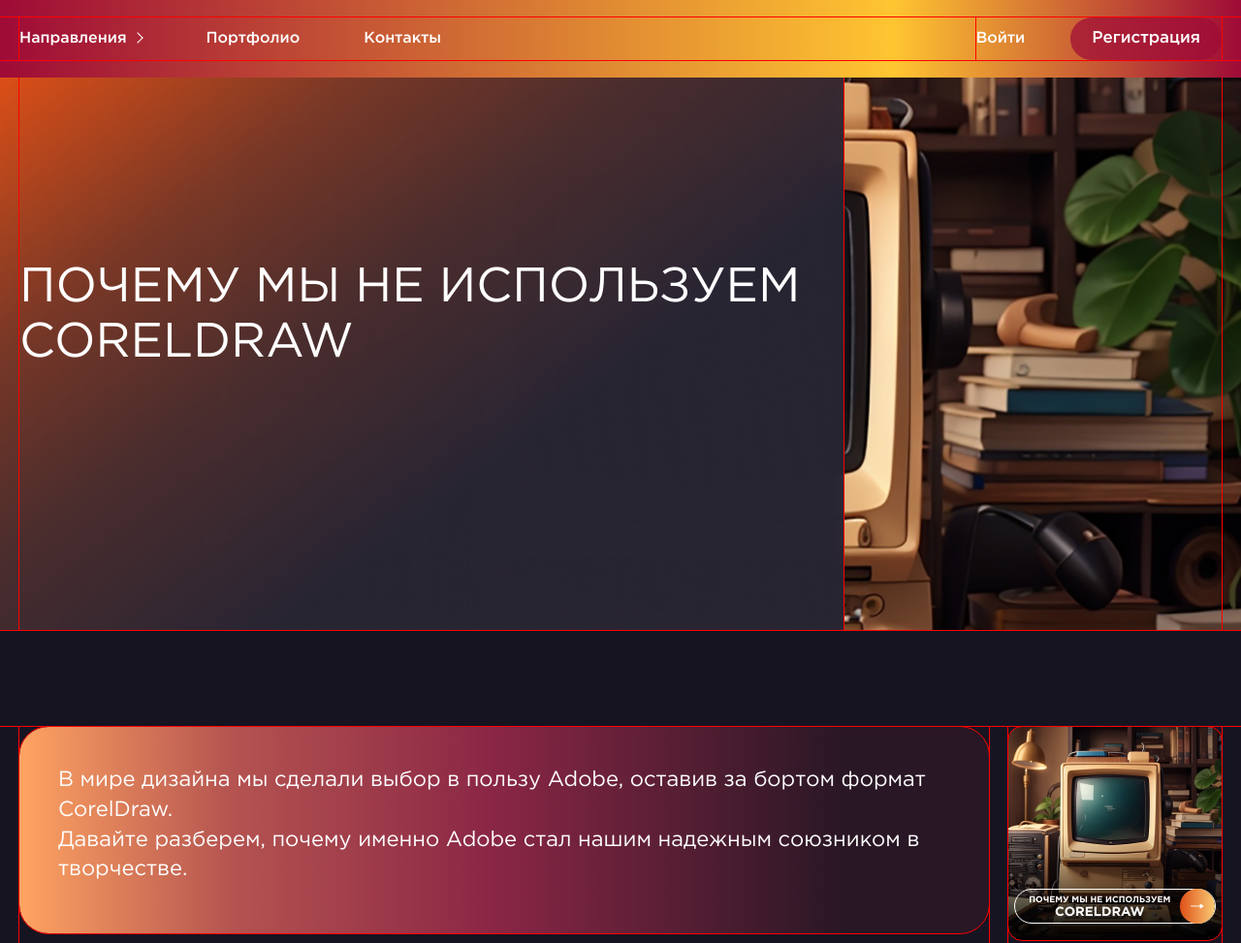
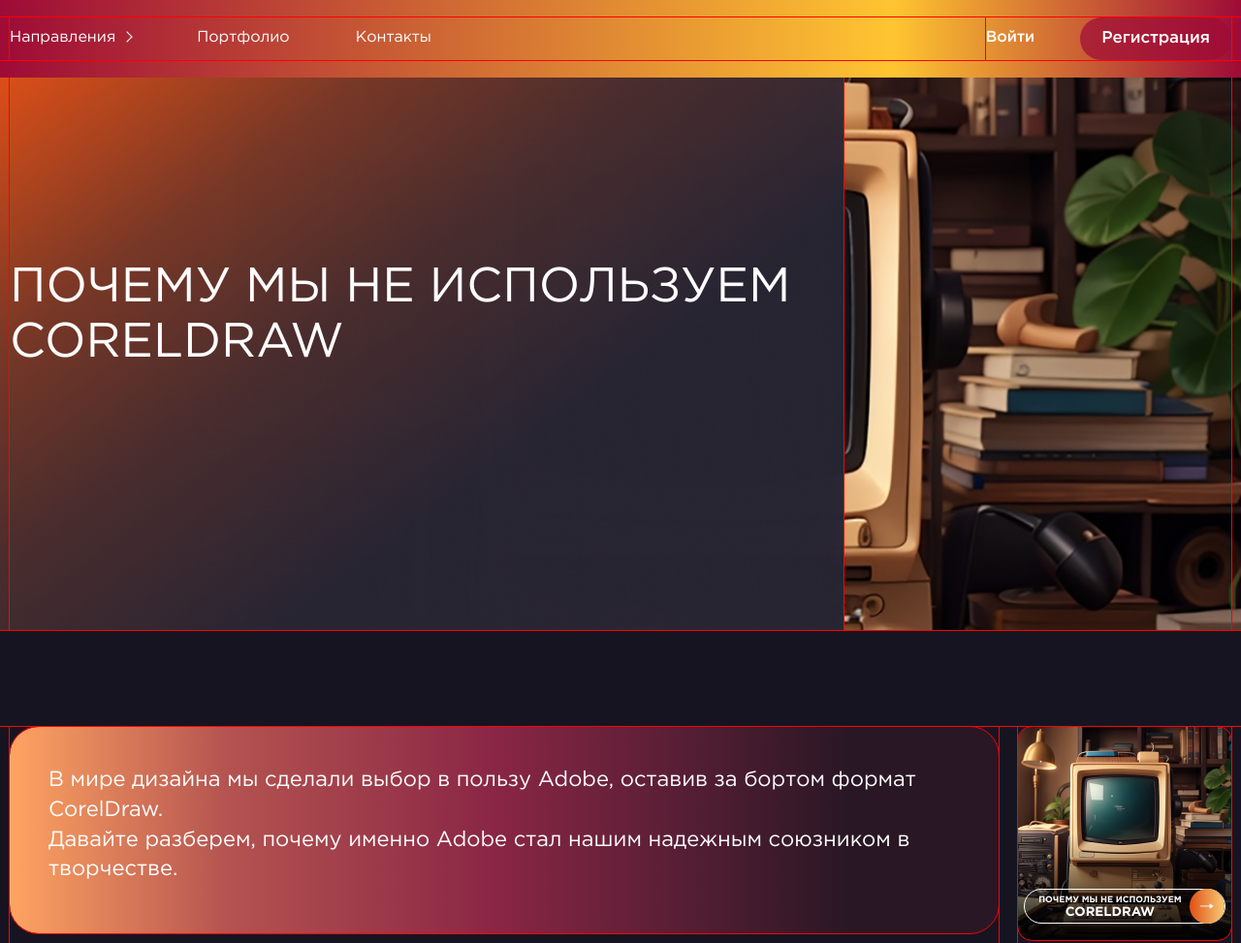
Before and after one commit to AndreyFedyukin/article-coreldraw, a plain HTML site: page index.html in a window 1280 px wide. Shown: the top 973 px of the page at 97% size. Drawn offline with nearby package versions, Linux system fonts and the light colour scheme.

Commit message:
subtotal

```diff
--- a/css/style.css
+++ b/css/style.css
@@ -55,13 +55,14 @@
   --color-bg: #171422;
   --color-card: rgb(255, 255, 255);
   --color-text: rgb(255, 255, 255);
+  --color-button: rgba(158, 11, 55, 0.7);
 }
 
 body {
   width: 100%;
   min-height: 100svh;
   font-family: 'Gotham Pro', Arial, sans-serif;
-  font-size: 16px;
+  font-size: 1rem;
   font-style: normal;
   background-color: var(--color-bg);
   color: var(--color-text);
@@ -75,8 +76,8 @@
 
 .container {
   width: 100%;
-  max-width: 1460px;
-  padding: 0 20px;
+  max-width: 1440px;
+  padding: 0 10px;
   margin: 0 auto;
 }
 
@@ -127,8 +128,24 @@
   justify-content: space-between;
 }
 
+.header__menu-item::after {
+  width: 0;
+  height: 1.7px;
+  content: "";
+  display: block;
+  background: var(--color-text);
+  transition: width 0.7s;
+}
+
+.header__menu-item:hover::after {
+  width: 100%;
+}
+
 .header__menu-link {
-  font-weight: 500;
+  font-size: 1rem;
+  font-weight: 400;
+  color: var(--color-text);
+  cursor: pointer;
 }
 
 .header__menu-link-style {
@@ -161,11 +178,24 @@
 }
 
 .header__button-registration {
-  font-size: 17px;
+  font-size: 1.0625rem;
   font-weight: 500;
-  background-color: rgba(158, 11, 55, 0.7);
+  background-color: var(--color-button);
   border-radius: 40px;
   padding: 12px 22px;
+}
+
+.btn-hover::after {
+  width: 0;
+  height: 1px;
+  content: "";
+  display: block;
+  background: var(--color-text);
+  transition: width 0.7s;
+}
+
+.btn-hover:hover::after {
+  width: 100%;
 }
 
 /* section banner ****************************** */
@@ -182,7 +212,7 @@
 }
 
 .banner__title {
-  font-size: 50px;
+  font-size: 3.125rem;
   font-weight: 400;
   text-transform: uppercase;
 }
@@ -252,7 +282,7 @@
 
 .info__box-top-text {
   width: 100%;
-  font-size: 22px;
+  font-size: 1.375rem;
   font-weight: 400;
   line-height: 140%;
   padding: 40px 40px 50px;
@@ -269,13 +299,13 @@
 
 .info__box-number {
   display: table;
-  font-size: 183px;
+  font-size: 11.4375rem;
   font-weight: 700;
   background: -webkit-linear-gradient(180deg, #8a2645 0%, #291725 67%, #171422 99%);
   background: linear-gradient(180deg, #8a2645 0%, #291725 67%, #171422 99%);
   -webkit-background-clip: text;
   -webkit-text-fill-color: transparent;
-  color: #8a2645;
+  color: rgb(138, 38, 69);
 }
 
 .info__box-number-one {
@@ -287,7 +317,7 @@
 }
 
 .info__box-text {
-  font-size: 22px;
+  font-size: 1.375rem;
   font-weight: 400;
   line-height: 140%;
   margin-bottom: 40px;
@@ -309,7 +339,7 @@
 
 .info__box-card {
   min-height: 62px;
-  background-color: #fff;
+  background-color: var(--color-card);
   border-radius: 12px;
   align-content: center;
 }
@@ -344,14 +374,14 @@
 }
 
 .info__box-text-style {
-  font-size: 18px;
+  font-size: 1.125rem;
   text-align: right;
   margin: 0;
 }
 
 /* block paragraph ****************************** */
 .info__paragraph {
-  font-size: 22px;
+  font-size: 1.375rem;
   font-weight: 400;
   line-height: 140%;
   margin-bottom: 20px;
@@ -420,7 +450,7 @@
 /* block adobe card ****************************** */
 .info__adobe {
   width: 100%;
-  height: 600px;
+  margin-bottom: 80px;
 }
 
 .info__adobe-figure {
@@ -560,7 +590,7 @@
   flex-wrap: nowrap;
   justify-content: space-between;
   align-items: center;
-  border: 1px solid white;
+  border: 1px solid var(--color-text);
   border-radius: 23.91px;
   padding: 5px 0px 5px 14px;
   margin-inline: auto;
@@ -569,14 +599,14 @@
 
 .about__btn-text {
   font-family: 'Gotham Pro';
-  font-size: 9px;
+  font-size: 0.5681rem;
   font-weight: 700;
   line-height: 140%;
   text-transform: uppercase;
 }
 
 .about__btn-text span {
-  font-size: 13.39px;
+  font-size: 0.8369rem;
 }
 
 .about__btn-circle {
--- a/index.html
+++ b/index.html
@@ -32,20 +32,22 @@
           <nav class="header__menu">
             <ul class="header__menu-list">
               <li class="header__menu-item">
-                <a href="#" class="header__menu-link header__menu-link-style arrow">Направления</a>
+                <a href="#" class="header__menu-link header__menu-link-style arrow"
+                  aria-label="Направления">Направления</a>
               </li>
               <li class="header__menu-item">
-                <a href="#" class="header__menu-link">Портфолио</a>
+                <a href="#" class="header__menu-link" aria-label="Портфолио">Портфолио</a>
               </li>
               <li class="header__menu-item">
-                <a href="#" class="header__menu-link">Контакты</a>
+                <a href="#" class="header__menu-link" aria-label="Контакты">Контакты</a>
               </li>
             </ul>
           </nav>
 
           <div class="header__button">
-            <button type="button" class="btn header__button-enter js-button-enter">Войти</button>
-            <button type="button" class="btn header__button-registration js-button-registration">Регистрация</button>
+            <button type="button" class="btn-hover header__button-enter js-button-enter">Войти</button>
+            <button type="button"
+              class="btn-hover header__button-registration js-button-registration">Регистрация</button>
           </div>
         </div>
       </div>
```
Also changed, not shown: css/media.css (+9 -0 lines).
